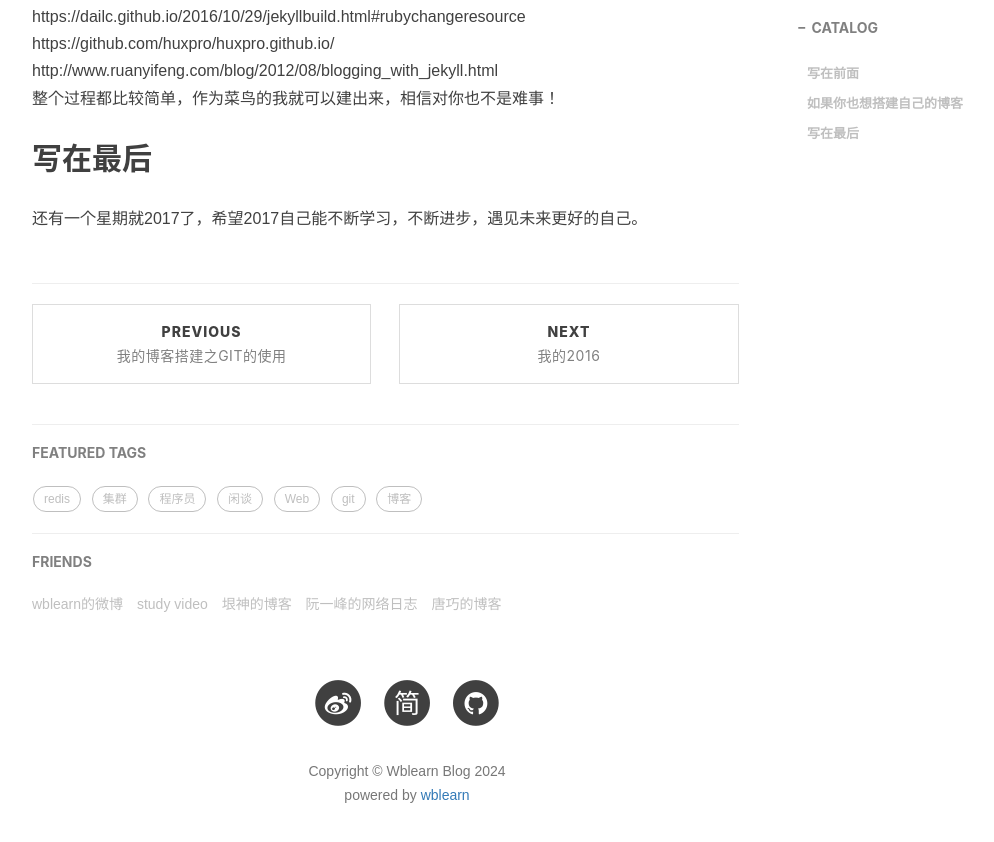
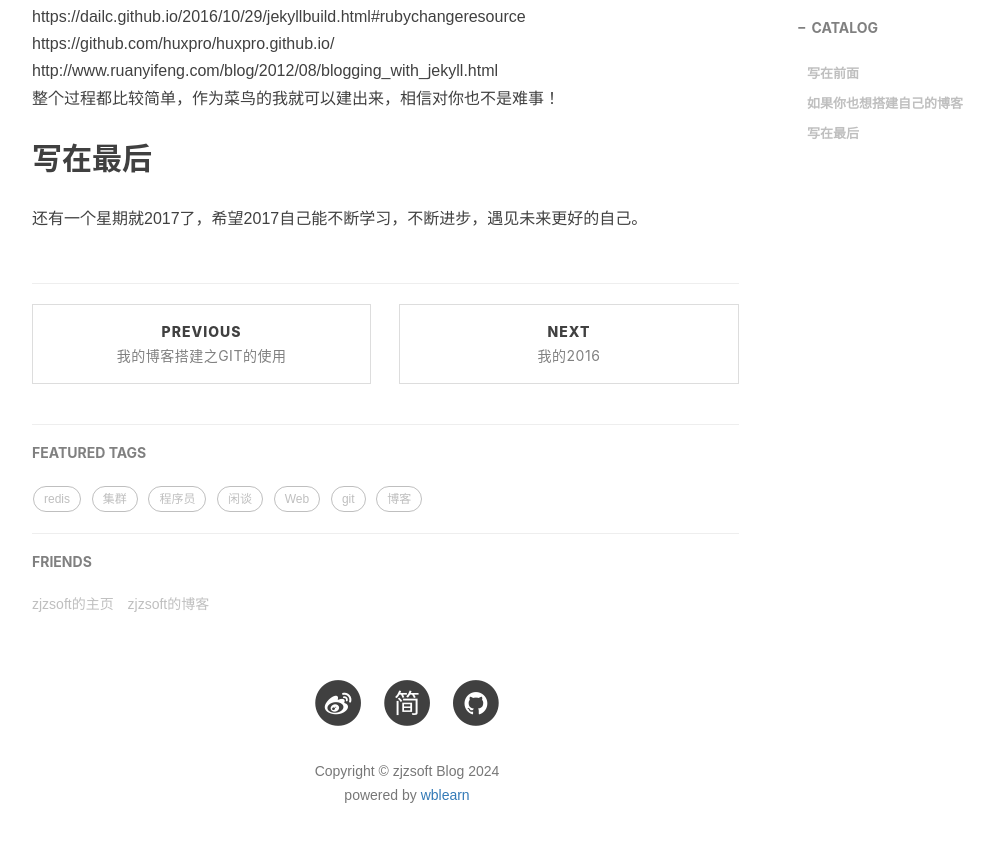
Before and after one commit to zjzsoft/zjzsoft.github.io, a Jekyll site: the page built from _posts/2016-12-23-one.markdown, in a window 1280 px wide and 900 px high, scrolled down 877 px. Shown: the top 842 px of the window, without its empty margins (233-1227 px from the left). Built offline with Jekyll 4.4.1, drawn with Linux system fonts in a browser that asks for light colours; nearby versions of some CDN libraries; comment, search, counter and statistics services are not loaded; some of the changed text lies outside the part shown.

Commit message:
Update _config.yml

```diff
--- a/_config.yml
+++ b/_config.yml
@@ -1,22 +1,22 @@
 # Site settings
-title: Wblearn Blog
-SEOTitle: Wblearn的博客 | Wblearn Blog
+title: zjzsoft Blog
+SEOTitle: zjzsoft的博客 | zjzsoft Blog
 header-img: img/home-bg-art.jpg
-email: 1275660493@qq.com
-description: "@wblearn,不要让任何事情成为你不去学习的理由！"
-keyword: "wblearn, @wblearn, wblearn的博客,wblearn Blog, 博客, 个人网站, 互联网"
-url: "http://wblearn.github.io/"              # your host, for absolute URL
+email: 291473238@qq.com
+description: "@zjzsoft,不要让任何事情成为你不去学习的理由！"
+keyword: "zjzsoft, @zjzsoft, zjzsoft的博客,zjzsoft Blog, 博客, 个人网站, 互联网"
+url: "http://zjzsoft.github.io/"              # your host, for absolute URL
 baseurl: ""                             # for example, '/blog' if your blog hosted on 'host/blog'
 
 
 
 # SNS settings
 RSS: false
-weibo_username:     wudalanggd
-csdn_username:     wudalang_gd
-github_username:    wblearn
-#twitter_username:  wblearn
-jianshu_username:  48599dc7ef1b
+weibo_username:     zjzsoft
+csdn_username:     zjzsoft
+github_username:    zjzsoft
+#twitter_username:  zjzsoft
+jianshu_username:  zjzsoft
 sv_username: study-video
 # linkedin_username:  firstname-lastname-idxxxx
 
@@ -58,7 +58,7 @@
 #disqus_username: _your_disqus_short_name_
 
 # Duoshuo settings
-duoshuo_username: wblearnblog
+duoshuo_username: zjzsoftblog
 # Share component is depend on Comment so we can NOT use share only.
 duoshuo_share: true                     # set to false if you want to use Comment without Sharing
 
@@ -73,7 +73,7 @@
 
 # Google Analytics
 ga_track_id: 'UA-49627206-1'            # Format: UA-xxxxxx-xx
-ga_domain: wblearn.github.io
+ga_domain: zjzsoft.github.io
 
 
 
@@ -118,19 +118,10 @@
 # Friends
 friends: [
     {
-        title: "wblearn的微博",
-        href: "http://weibo.com/wudalanggd"
+        title: "zjzsoft的主页",
+        href: "http://www.ycmaths.com"
     },{
-        title: "study video",
-        href: "https://wblearn.github.io/study-video"
-    },{
-        title: "垠神的博客",
-        href: "http://www.yinwang.org/"
-    },{
-        title: "阮一峰的网络日志",
-        href: "https://www.ruanyifeng.com/blog/"
-    },{
-        title: "唐巧的博客",
-        href: "http://blog.devtang.com/"
+        title: "zjzsoft的博客",
+        href: "http://zjzsoft.github.io/"
     }
 ]
```
